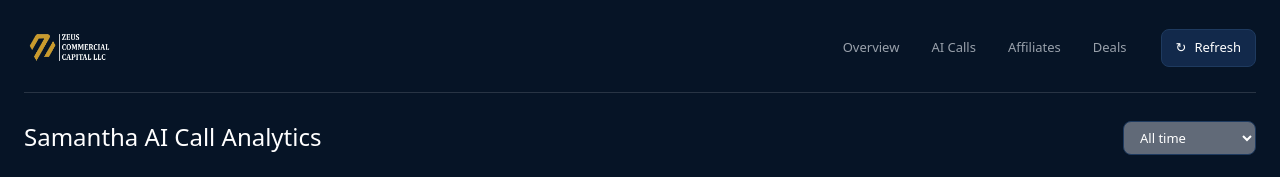
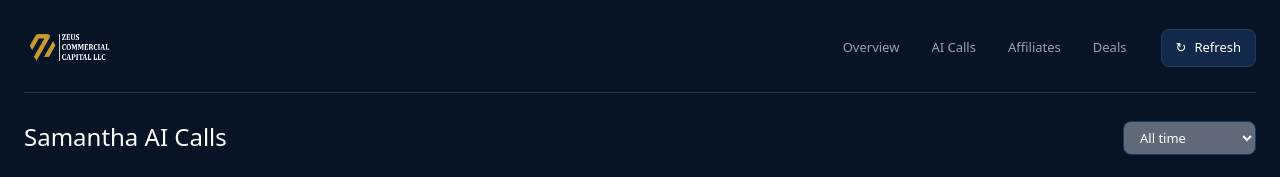
Before and after one commit to ZeusCommercial/Dashboard-, a Next.js app: page /ai-calls in a window 1280 px wide. Shown: the top 177 px of the page. Built offline with nearby package versions, Linux system fonts and the light colour scheme.

Commit message:
page.tsx

```diff
--- a/src/app/ai-calls/page.tsx
+++ b/src/app/ai-calls/page.tsx
@@ -44,7 +44,7 @@ export default async function AiCallsPage({
       <div className="flex items-start justify-between gap-4">
         <div>
           <h1 className="font-display text-2xl text-bright">
-            Samantha AI Call Analytics
+            Samantha AI Calls
           </h1>
         </div>
         <RangeFilter />
```
